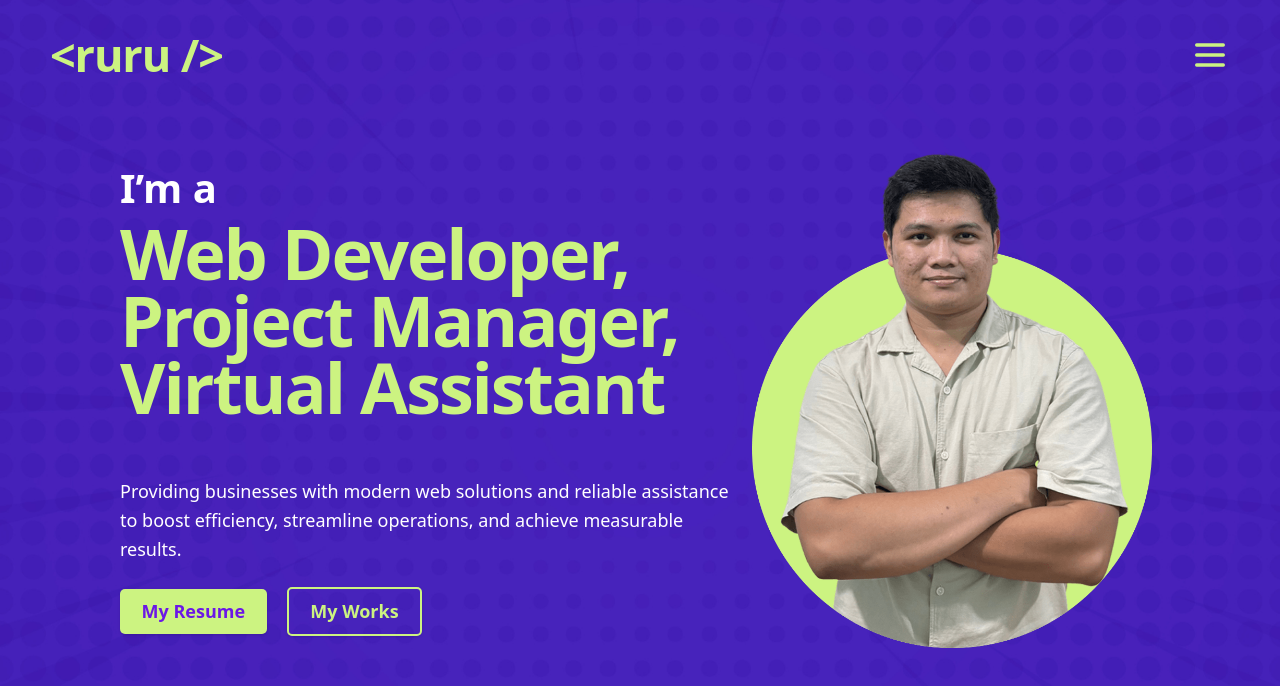
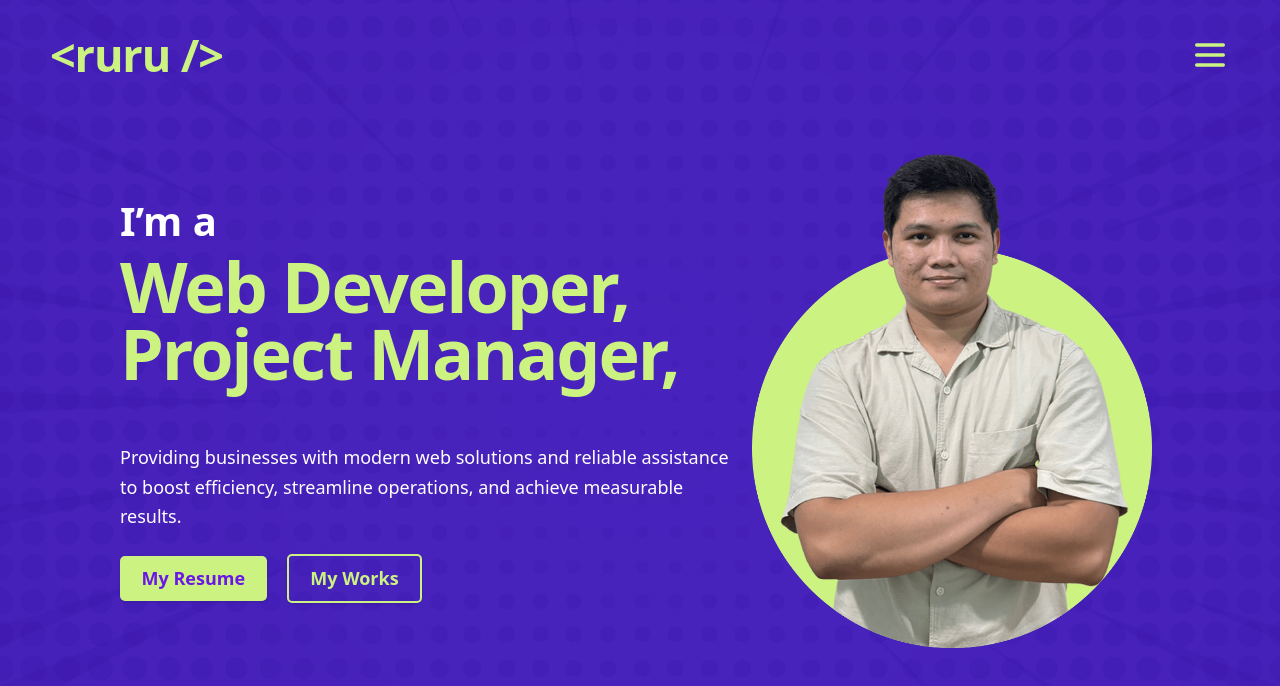
Before and after one commit to rcabaluna/website-portfolio, a React (Vite) app: page / in a window 1280 px wide. Shown: the top 686 px of the page. Built offline with nearby package versions, Linux system fonts and the light colour scheme.

Commit message:
Updated hero jsx

```diff
--- a/package.json
+++ b/package.json
@@ -11,6 +11,7 @@
   },
   "dependencies": {
     "@tailwindcss/vite": "^4.1.11",
+    "@vercel/analytics": "^1.5.0",
     "framer-motion": "^12.23.12",
     "lucide-react": "^0.536.0",
     "react": "^19.1.0",
--- a/src/components/Hero.jsx
+++ b/src/components/Hero.jsx
@@ -74,7 +74,7 @@ const Hero = () => {
               className="relative text-[#ccf381] text-center gap-x-2"
               id="hero-title-mobile-roles"
             >
-              {["Web Developer", "Project Manager", "Virtual Assistant"].map(
+              {["Web Developer", "Project Manager"].map(
                 (role, i) => (
                   <motion.span
                     key={role}
--- a/src/pages/HomePage.jsx
+++ b/src/pages/HomePage.jsx
@@ -6,6 +6,7 @@ import Footer from "../components/Footer";
 import Header from "../components/Header";
 import Hero from "../components/Hero";
 import Works from "../components/Works";
+
 
 function HomePage() {
   const containerRef = useRef(null);
```
Also changed, not shown: 1 other file (tests, documents, lock files or other folders).
